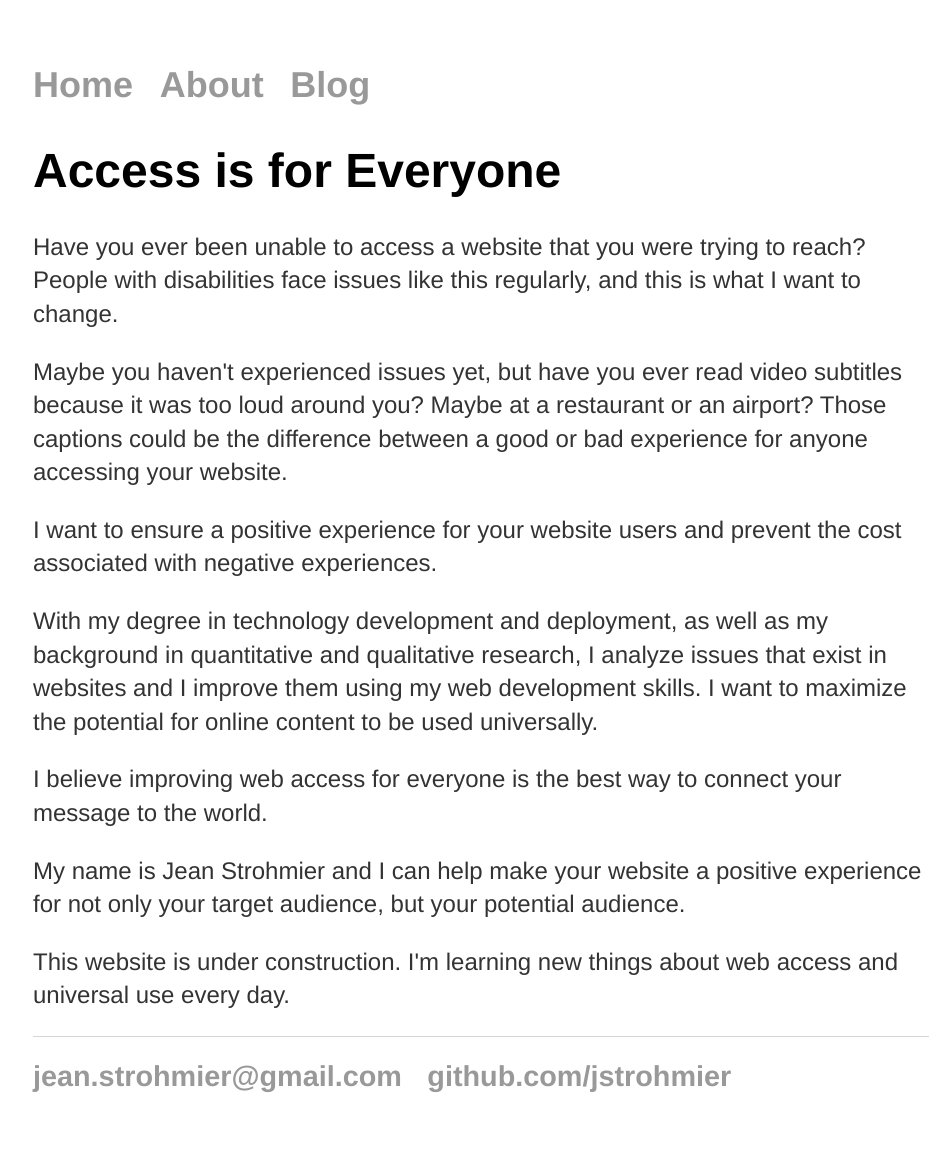
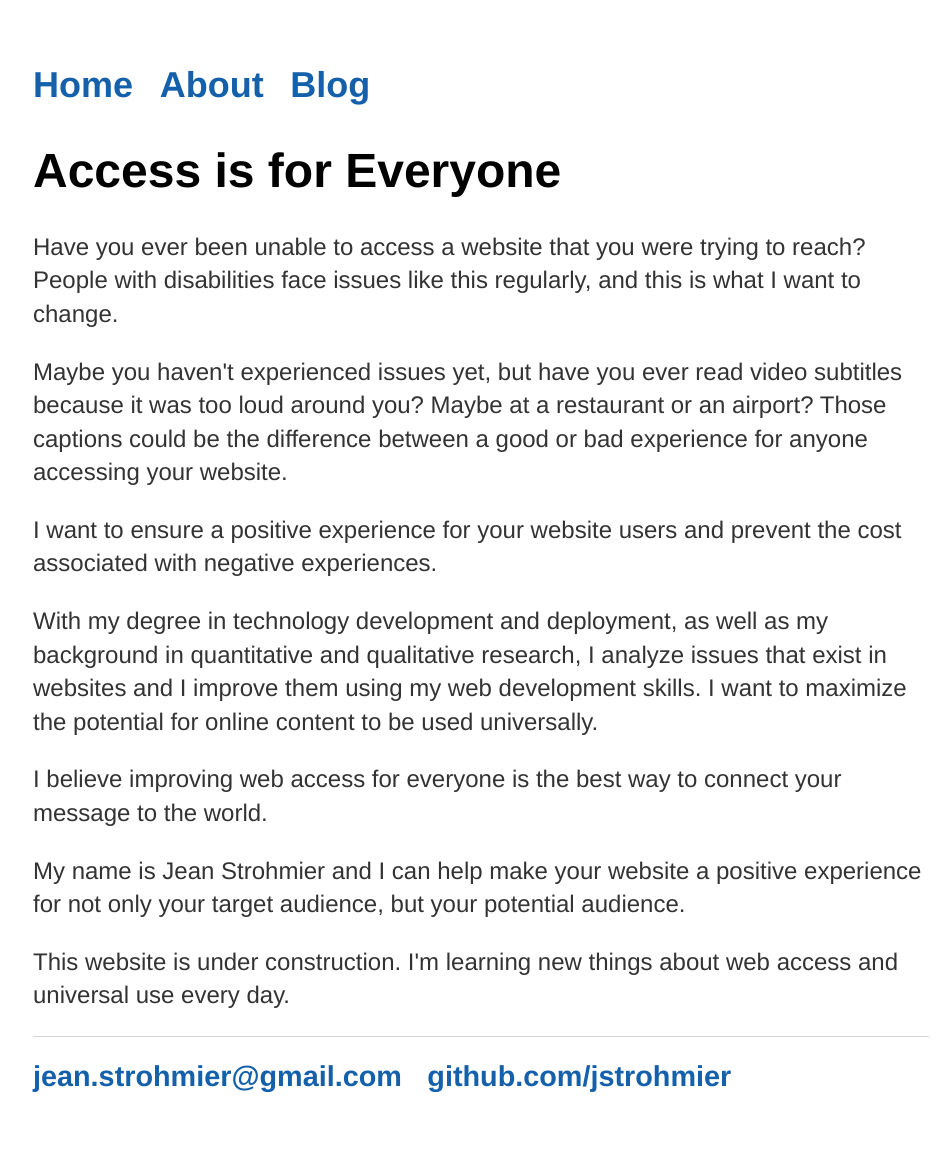
Before and after one commit to JStrohmier/jstrohmier.github.io, a Jekyll site: the page built from index.html, in a window 1280 px wide. Shown: the whole page, without its empty margins (159-1110 px from the left). Built offline with Jekyll 4.4.1, drawn with Linux system fonts in a browser that asks for light colours.

Commit message:
Update main.css

```diff
--- a/css/main.css
+++ b/css/main.css
@@ -7,11 +7,13 @@ nav ul li, footer ul li {
 a {
     text-decoration: none; color:#999;}
 a:hover {
-    text-decoration: underline; color: #1460AA;}
+    text-decoration: underline;}
 h1 {
     font-size: 3em;}
 p, ul, ul li {
     font-size: 1.5em;line-height: 1.4em;color: #333;}
+ul li a{
+    color: #1460AA;}
 footer {
     border-top: 1px solid #d5d5d5;font-size: .8em;}
 ul.posts {
```
